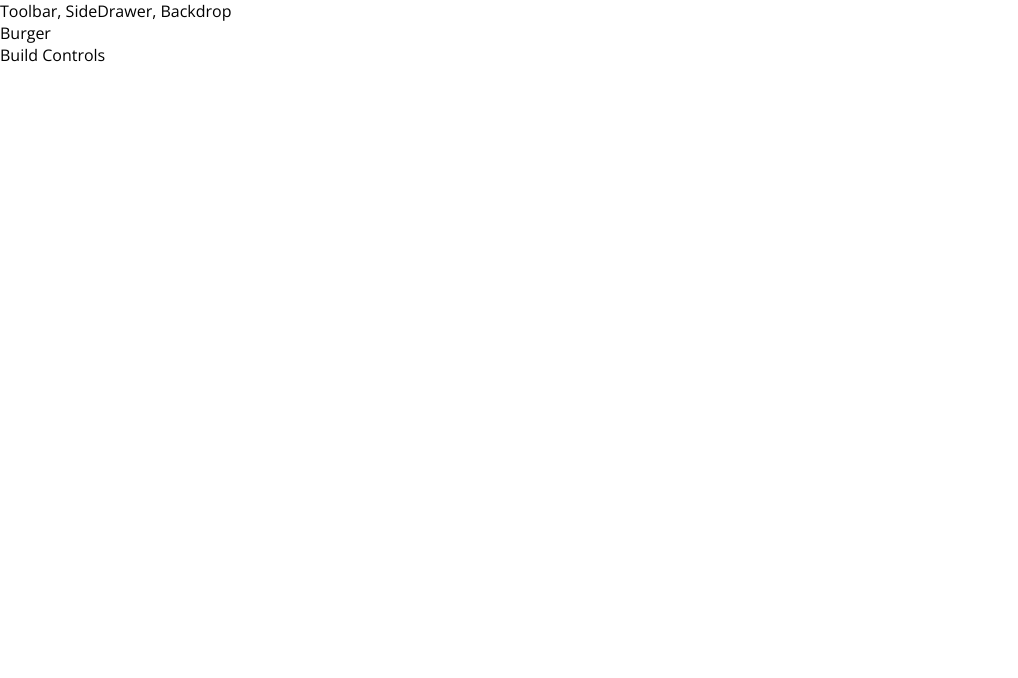
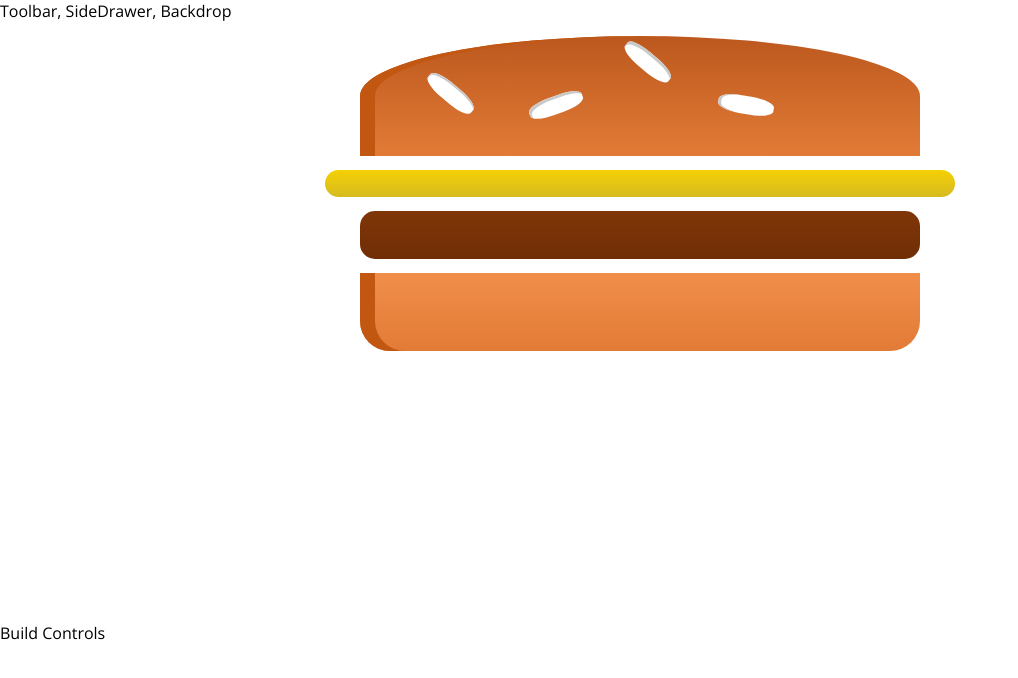
Before and after one commit to dleszcz/burger-app, a React app: page / in a window 1280 px wide. Shown: the top 678 px of the page, without its empty margins (0-1018 px from the left). Built offline with nearby package versions, Linux system fonts and the light colour scheme.

Commit message:
Add Burger & BurgerIngredient components

```diff
--- /dev/null
+++ b/src/components/Burger/Burger.js
@@ -0,0 +1,16 @@
+import React from 'react';
+import BurgerIngredient from './BurgerIngredient/BurgerIngredient';
+import { BurgerContainer } from './Burger.styles';
+
+const Burger = () => {
+  return (
+    <BurgerContainer>
+      <BurgerIngredient type='bread-top' />
+      <BurgerIngredient type='cheese' />
+      <BurgerIngredient type='meat' />
+      <BurgerIngredient type='bread-bottom' />
+    </BurgerContainer>
+  )
+}
+
+export default Burger;
--- /dev/null
+++ b/src/components/Burger/Burger.styles.js
@@ -0,0 +1,21 @@
+import styled from 'styled-components';
+
+export const BurgerContainer = styled.div `
+  height: 250px;
+  width: 100%;
+  overflow: scroll;
+  margin: auto;
+  text-align: center;
+  font-weight: bold;
+  font-size: 1.2rem;
+
+  @media (min-width: 500px) and (min-height: 401px) {
+    height: 300px;
+    width: 350px;
+  }
+
+  @media (min-width: 1000px) and (min-height: 700px) {
+    height: 600px;
+    width: 700px;
+  }
+`;
--- /dev/null
+++ b/src/components/Burger/BurgerIngredient/BurgerIngredient.js
@@ -0,0 +1,47 @@
+import React, { Component } from 'react';
+import PropTypes from 'prop-types';
+
+import { BreadBottom, BreadTop, Seeds1, Seeds2, Meat, Cheese, Salad, Bacon } from './BurgerIngredient.styles';
+
+class BurgerIngredient extends Component {
+  render() {
+    let ingredient = null;
+
+    switch(this.props.type) {
+      case('bread-bottom'):
+        ingredient = <BreadBottom />;
+        break;
+      case('bread-top'):
+        ingredient = (
+          <BreadTop>
+            <Seeds1 />
+            <Seeds2 />
+          </BreadTop>
+        );
+        break;
+      case('meat'):
+        ingredient = <Meat />;
+        break;
+      case('cheese'):
+        ingredient = <Cheese />;
+        break;
+      case('salad'):
+        ingredient = <Salad />;
+        break;
+      case('beacon'):
+        ingredient = <Bacon />;
+        break;
+      default:
+        ingredient = null;
+        break;
+    }
+
+    return ingredient;
+  }
+}
+
+BurgerIngredient.propTypes = {
+  type: PropTypes.string.isRequired
+};
+
+export default BurgerIngredient;
--- /dev/null
+++ b/src/components/Burger/BurgerIngredient/BurgerIngredient.styles.js
@@ -0,0 +1,114 @@
+import styled from 'styled-components';
+
+export const BreadBottom = styled.div`
+  height: 13%;
+  width: 80%;
+  background: linear-gradient(#F08E4A, #e27b36);
+  border-radius: 0 0 30px 30px;
+  box-shadow: inset 15px 0 #c15711;
+  margin: 2%auto;
+`;
+
+export const BreadTop = styled.div`
+  height: 20%;
+  width: 80%;
+  background: linear-gradient(#bc581e, #e27b36);
+  border-radius: 50% 50% 0 0;
+  box-shadow: inset 15px 0 #c15711;
+  margin: 2% auto;
+  position: relative;
+`;
+
+export const Seeds1 = styled.div`
+  width: 10%;
+  height: 15%;
+  position: absolute;
+  background-color: white;
+  left: 30%;
+  top: 50%;
+  border-radius: 40%;
+  transform: rotate(-20deg);
+  box-shadow: inset 2px 3px #c9c9c9;
+
+  &:after {
+     content: "";
+     width: 100%;
+     height: 100%;
+     position: absolute;
+     background-color: white;
+     left: -170%;
+     top: -260%;
+     border-radius: 40%;
+     transform: rotate(60deg);
+     box-shadow: inset 1px 2px #c9c9c9;
+  }
+
+  &:before {
+    content: "";
+    width: 100%;
+    height: 100%;
+    position: absolute;
+    background-color: white;
+    left: 180%;
+    top: -50%;
+    border-radius: 40%;
+    transform: rotate(60deg);
+    box-shadow: inset 1px 3px #c9c9c9;
+  }
+`;
+
+  export const Seeds2 = styled.div`
+    width: 10%;
+    height: 15%;
+    position: absolute;
+    background-color: white;
+    left: 64%;
+    top: 50%;
+    border-radius: 40%;
+    transform: rotate(10deg);
+    box-shadow: inset 3px 0 #c9c9c9;
+
+    &:before {
+      content: "";
+      width: 100 %;
+      height: 100 %;
+      position: absolute;
+      background-color: white;
+      left: 150 %;
+      top: -130 %;
+      border-radius: 40 %;
+      transform: rotate(90deg);
+      box-shadow: inset 1px 3px #c9c9c9;
+    }
+  `
+
+ export const Meat = styled.div`
+    width: 80%;
+    height: 8%;
+    background: linear-gradient(#7f3608, #702e05);
+    margin: 2% auto;
+    border-radius: 15px;
+`
+
+ export const Cheese = styled.div`
+    width: 90%;
+    height: 4.5%;
+    margin: 2% auto;
+    background: linear-gradient(#f4d004, #d6bb22);
+    border-radius: 20px;
+`
+
+ export const Salad = styled.div`
+    width: 85%;
+    height: 7%;
+    margin: 2% auto;
+    background: linear-gradient(#228c1d, #91ce50);
+    border-radius: 20px;
+`
+
+ export const Bacon = styled.div`
+    width: 80%;
+    height: 3%;
+    background: linear-gradient(#bf3813, #c45e38);
+    margin: 2% auto;
+`
--- a/src/containers/BurgerBuilder/BurgerBuilder.js
+++ b/src/containers/BurgerBuilder/BurgerBuilder.js
@@ -1,10 +1,11 @@
 import React, { Component } from 'react';
+import Burger from '../../components/Burger/Burger';
 
 class BurgerBuilder extends Component {
   render() {
     return (
       <>
-        <div>Burger</div>
+        <Burger />
         <div>Build Controls</div>
       </>
     );
```
